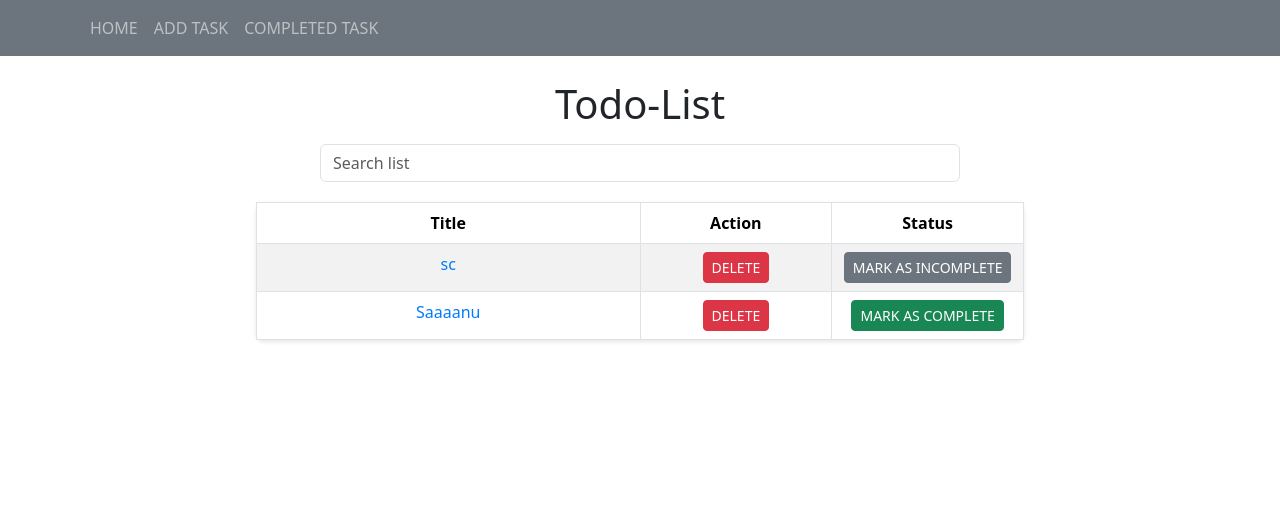
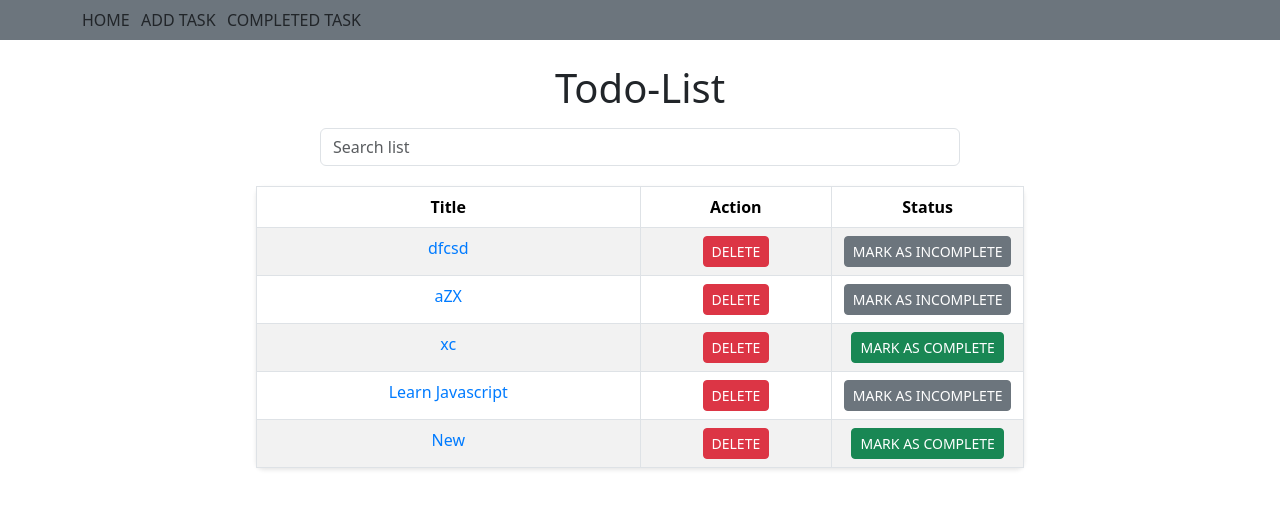
Before and after one commit to saniyaa7/react_training, a React (Create React App) app: page / in a window 1280 px wide. Shown: the top 508 px of the page. Built offline with nearby package versions, Linux system fonts and the light colour scheme; data requests are answered from the project's data file.

Commit message:
add changes

```diff
--- a/data/db.json
+++ b/data/db.json
@@ -78,25 +78,53 @@
       "isComplete": false
     },
     {
-      "id": "1124",
+      "title": "bn",
       "content": "m",
-      "title": "bn",
       "dueDate": "2024-03-10",
+      "isComplete": true,
+      "id": "1124"
+    },
+    {
+      "id": "538f",
+      "content": "xc",
+      "title": "dfcsd",
+      "dueDate": "2024-03-20",
+      "isComplete": true
+    },
+    {
+      "title": "sadf",
+      "content": "sac",
+      "dueDate": "2024-03-12",
+      "isComplete": true,
+      "id": "93a7"
+    },
+    {
+      "id": "17c272ab-26ff-4ff8-b9e0-7815eb2165d4",
+      "content": "zx",
+      "title": "aZX",
+      "dueDate": "2024-03-21",
+      "isComplete": true
+    },
+    {
+      "id": "6e0fa996-59e9-4c47-b96d-a24eb87ee864",
+      "content": "zx",
+      "title": "xc ",
+      "dueDate": "2024-03-22",
       "isComplete": false
     },
     {
-      "id": "281ab041-4fd8-4c41-aaeb-4eca3bf70bd5",
-      "content": "awsdc",
-      "title": "sc",
-      "dueDate": "2024-04-05",
+      "id": "9a68775e-d051-42eb-b0bf-d26ea3f01c1b",
+      "content": "from youtube",
+      "title": "Learn Javascript",
+      "dueDate": "2024-03-21",
       "isComplete": true
     },
     {
-      "title": "Saaaanu",
-      "content": "Sanuuuuuuuu ",
+      "id": "c4432395-be65-4ebc-870b-34af924c5bb4",
+      "content": "New",
+      "title": "New",
       "dueDate": "2024-03-14",
-      "isComplete": false,
-      "id": "b0704d72-4dc9-41b3-b34e-ac47ec52705f"
+      "isComplete": false
     }
   ]
 }
--- /dev/null
+++ b/src/Hook/useFetch.tsx
@@ -0,0 +1,38 @@
+import { useEffect,useState } from "react";
+import { ITodo } from "../component/Home";
+import { API_ENDPOINT } from "../constants";
+
+
+let err="";
+function useFetch(completeTask:boolean): {response:ITodo[],err:string,refetchData:(value:boolean)=>void}
+{
+
+  const [response,setResponse]=useState<ITodo[]>([]);
+  const [refetch,setRefecth] = useState<boolean>(false)
+
+  const refetchData = (value:boolean) =>{
+    setRefecth(value)
+  }
+
+  useEffect(()=>{
+    let api_url=API_ENDPOINT+'todos';
+    if(completeTask)
+    {
+      api_url+='?isComplete=1'
+    }
+    fetch(api_url)
+    .then((response) => { return response.json();
+    })
+    .then((result)=>{const data=result;
+      setResponse(data)
+     refetchData(false)
+    })
+
+    .catch((error) => err=error);
+
+  },[refetch,completeTask]);
+
+  return({response,err,refetchData});
+}
+
+export default useFetch;
--- a/src/Layout/MyNavbar.tsx
+++ b/src/Layout/MyNavbar.tsx
@@ -1,15 +1,26 @@
 import React from "react";
 import { Navbar ,Container,Nav} from "react-bootstrap";
+import { useNavigate } from "react-router-dom";
 
 function MyNavbar()
 {
+  const navigate = useNavigate();
+
+
+  const handleItemClick = (route:string) => {
+    navigate(route)
+  }
+
   return(<div>
        <Navbar bg="secondary" data-bs-theme="dark">
         <Container>
-        <Nav className="me-auto">
-            <Nav.Link href="/">HOME</Nav.Link>
-            <Nav.Link href="/todo-add">ADD TASK</Nav.Link>
-            <Nav.Link href="/complete-task">COMPLETED TASK</Nav.Link></Nav>
+        <Nav className="me-auto d-flex justify-content-between w-25 ">
+            <Nav.Item onClick={()=>{handleItemClick('/')}}>HOME</Nav.Item>
+            <Nav.Item onClick={()=>{handleItemClick('/todo-add')}}>ADD TASK</Nav.Item>
+            <Nav.Item onClick={()=>{handleItemClick('/complete-task')}}>COMPLETED TASK</Nav.Item>
+
+
+            </Nav>
 
 
         </Container>
--- a/src/component/AddTodo.tsx
+++ b/src/component/AddTodo.tsx
@@ -1,4 +1,4 @@
-import { useEffect, useState,ChangeEvent } from "react";
+import { useEffect, useState, ChangeEvent } from "react";
 import { Button, Col, Form, FormControl, InputGroup, Row, Toast } from "react-bootstrap";
 import { useNavigate } from "react-router-dom";
 import { API_ENDPOINT } from "../constants";
@@ -7,23 +7,10 @@ import { v4 as uuidv4 } from "uuid";
 
 
 function AddTodo() {
-  // console.log(e)
   const navigate = useNavigate();
-  const [todos, setTodos] = useState<ITodo[]>([]);
   const [newTitle, setNewTitle] = useState<string>('');
   const [newContent, setNewContent] = useState<string>('');
   const [newDueDate, setNewDueDate] = useState<string>('');
-  const [nextId, setNextId] = useState<number>(todos.length + 1)
-  const [status, setStatus] = useState(false);
-
-  useEffect(() => {
-    fetch(API_ENDPOINT + 'todos')
-      .then(res => res.json())
-      .then((data: ITodo[]) => {
-        setTodos(data)
-        setNextId(data.length + 1)
-      })
-  }, [todos])
 
   function handleChangeTitle(e: ChangeEvent<HTMLInputElement>) {
     setNewTitle(e.target.value)
@@ -52,12 +39,12 @@ function AddTodo() {
     }
     fetch(API_ENDPOINT + 'todos', {
       method: "POST",
-      body: JSON.stringify({ id: uuidv4(),content: newContent, title: newTitle, dueDate: newDueDate, isComplete: false }),
+      body: JSON.stringify({ id: uuidv4(), content: newContent, title: newTitle, dueDate: newDueDate, isComplete: false }),
       headers: { 'Content-type': "application/json; charset=UTF-8" }
 
     })
       .then(res => res.json())
-      .then(()=>{navigate('/');}
+      .then(() => { navigate('/'); }
 
       )
   }
--- a/src/component/DisplayTodo.tsx
+++ b/src/component/DisplayTodo.tsx
@@ -5,10 +5,17 @@ import Home, { ITodo } from "../component/Home";
 import { API_ENDPOINT } from "../constants";
 
 function DisplayTodo() {
-  const [todo, setTodo] = useState<ITodo>({ id: "", title: "", content: "", dueDate: "", isComplete: false });
+  const initialValue = {
+    id: "",
+    title: "",
+    content: "",
+    dueDate: "",
+    isComplete: false
+  }
+  const [todo, setTodo] = useState<ITodo>(initialValue);
   const { id } = useParams();
   useEffect(() => {
-    fetch(API_ENDPOINT + 'todos/' + id)
+    fetch(`${API_ENDPOINT}todos/${id}`)
       .then(res => res.json())
       .then(data => setTodo(data))
 
--- a/src/shareable_component/TodoTable.tsx
+++ b/src/shareable_component/TodoTable.tsx
@@ -5,6 +5,7 @@ import { Link, useNavigate } from "react-router-dom";
 import Home, { ITodo } from "../component/Home";
 import "./TodoTable.css";
 import { API_ENDPOINT } from "../constants";
+import useFetch from "../Hook/useFetch";
 
 interface TodoTableProps {
   showButton: boolean;
@@ -17,46 +18,28 @@ function TodoTable({ showButton, completeTask }: TodoTableProps) {
   const [search, setSearch] = useState('');
   const [toggle,setToggle]=useState(false);
   const navigate = useNavigate();
-
-  function FetchData(apiUrl: string) {
-    fetch(apiUrl)
-      .then(res => res.json())
-      .then(data => {
-        setTodos(data)
-
-      })
-      .catch(error => console.error('Error:', error));
-  }
+  const {response:data,err: error,refetchData} = useFetch(completeTask);
 
   useEffect(() => {
-    let apiUrl = API_ENDPOINT + 'todos';
+    if(data){
+      setTodos(data)
+    }
+  }, [data])
 
-    if (completeTask) {
-      apiUrl += '?isComplete=1';
-    }
+  const deleteTodo = async(id: string) => {
+    const filteredTasks = todos.filter((task) => task.id !== id);
+    setTodos(filteredTasks);
 
-    FetchData(apiUrl);
-  }, [completeTask,]);
-
-  const deleteTodo = (id: string) => {
-    fetch(API_ENDPOINT + 'todos/' + id, {
+    await fetch(`${API_ENDPOINT}todos/${id}`, {
       method: "DELETE",
-    })
-      .then(res => res.json())
-      .then(data => {
-        FetchData(API_ENDPOINT + 'todos');
-      })
-      .catch(error => console.error('Error:', error));
+      headers: { "Content-Type": "application/json" }
+    });
   };
 
   const handleCheck = (id: string,checked:boolean) => {
-    const updatedList = todos.map((todo)=> todo.id ===id ? ({...todo,isComplete:checked}): todo)
-     setTodos(updatedList);
-
-
-    fetch(API_ENDPOINT + 'todos/' +id, {
+    fetch(`${API_ENDPOINT}todos/${id}`, {
       method: "PATCH",
-      body: JSON.stringify({isComplete:checked}), // Send only the updated isComplete value
+      body: JSON.stringify({isComplete:checked}),
       headers: { 'Content-type': "application/json; charset=UTF-8" }
     })
       .then((res) => {
@@ -65,7 +48,9 @@ function TodoTable({ showButton, completeTask }: TodoTableProps) {
         }
         return res.json();
       })
-      .then(data => console.log("update:", data))
+      .then(data => {
+        refetchData(true)
+        console.log(data)})
       .catch(error => console.error('Error:', error));
   };
   const currentDate = new Date();
@@ -77,6 +62,7 @@ function TodoTable({ showButton, completeTask }: TodoTableProps) {
 
 
   return (
+
     <><Form>
       <InputGroup className="w-50 mx-auto my-3">
         <FormControl placeholder="Search list" onChange={(e) => setSearch(e.target.value)} className="custom-search-bar" />
```
